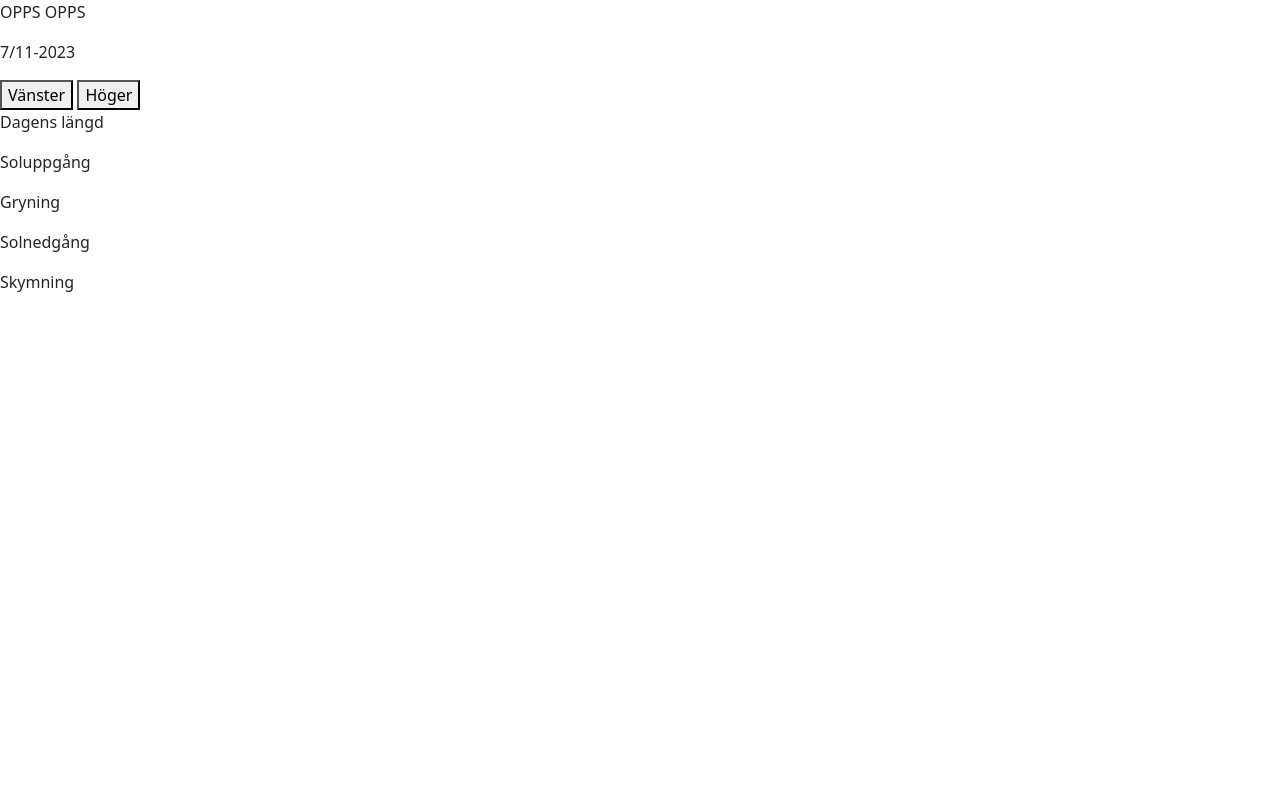
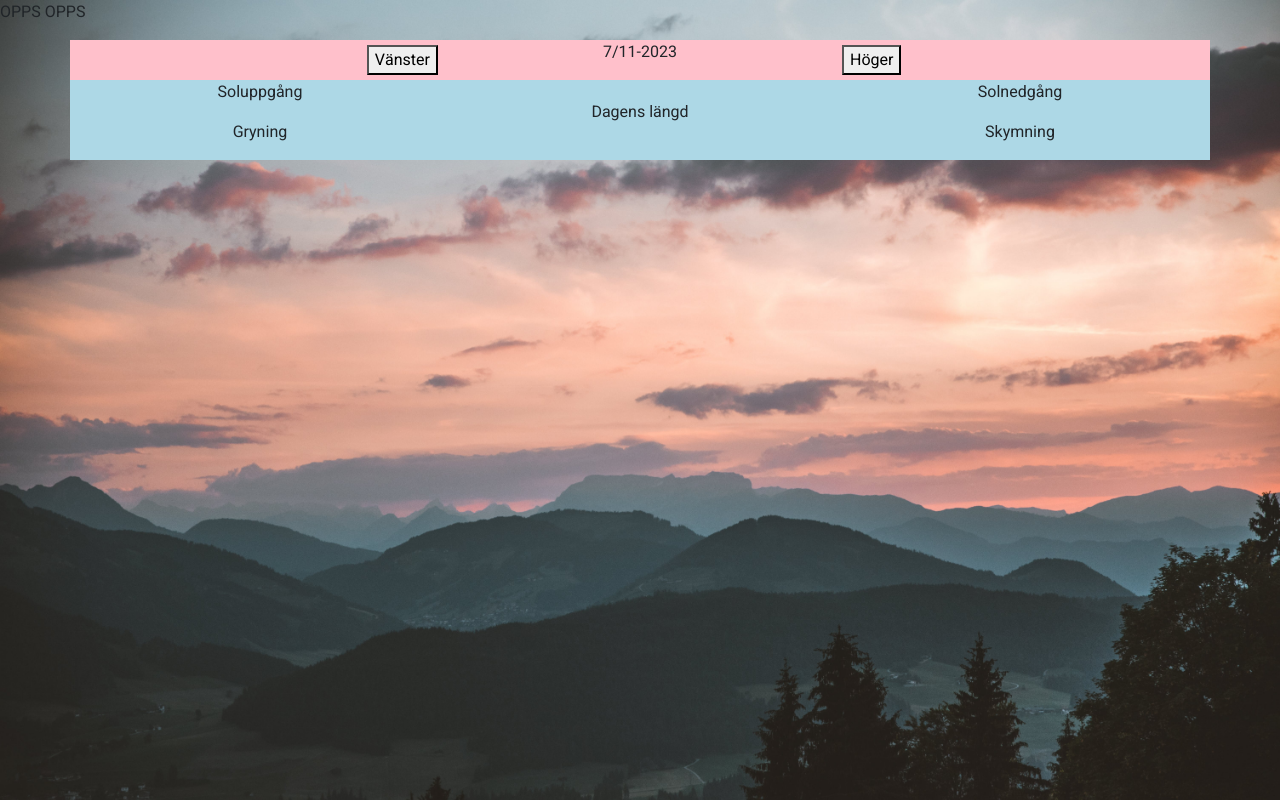
Before and after one commit to SannaSiljeback/uppgift-API, a plain HTML site: page index.html in a window 1280 px wide. Drawn offline with nearby package versions, Linux system fonts and the light colour scheme; no server answers.

Commit message:
started styling

```diff
--- a/css/style.css
+++ b/css/style.css
@@ -0,0 +1,25 @@
+body {
+    font-family: 'Heebo';
+    background-image: url('../img/skog.jpg');
+    background-repeat: no-repeat;
+    background-attachment: fixed;
+    background-size: cover;
+}
+
+#div-cities {
+    background-color: pink;
+}
+
+#div-info {
+    background-color: lightblue;
+}
+
+#div-left-btn {
+    display: flex;
+    justify-content: end;
+}
+
+#div-right-btn {
+    display: flex;
+    justify-content: start;
+}
--- a/index.html
+++ b/index.html
@@ -5,36 +5,37 @@
     <meta name="viewport" content="width=device-width, initial-scale=1.0">
     <link href="https://cdn.jsdelivr.net/npm/bootstrap@5.3.2/dist/css/bootstrap.min.css" rel="stylesheet" integrity="sha384-T3c6CoIi6uLrA9TneNEoa7RxnatzjcDSCmG1MXxSR1GAsXEV/Dwwykc2MPK8M2HN" crossorigin="anonymous">
     <link rel="stylesheet" href="css/style.css">
+    <link href='https://fonts.googleapis.com/css?family=Heebo' rel='stylesheet'>
     <title>Kunskapskontroll 3</title>
 </head>
 <body>
 
     <p id="error"></p>
 
-    <div id="container">
+    <div class="container text-center">
 
-        <div id="div-cities">
+        <div id="div-cities" class="row">
 
+            <div id="div-left-btn" class="col align-self-center">
+                <button id="left-btn" onclick="fetchPrev()" >Vänster</button>
+            </div>
+
+            <div class="col">
             <p id="datum"></p>
             <p id="city"></p>
 
+            <p id="timezone"></p>
+            </div>
 
-            <p id="timezone"></p>
-
-
-            <button id="right-btn" onclick="fetchPrev()" >Vänster</button>
-            <button id="left-btn" onclick="fetchNext()">Höger</button>
+            <div id="div-right-btn" class="col align-self-center">
+            <button id="right-btn" onclick="fetchNext()">Höger</button>
+            </div>
 
         </div>
 
-        <div id="div-info">
+        <div id="div-info" class="row">
 
-            <div id="div-dayLength">
-                <p>Dagens längd</p>
-                <p id="day-length"></p>
-            </div>
-
-            <div id="div-sunrise">
+            <div id="div-sunrise" class="col">
                 <p>Soluppgång</p>
                 <p id="sunrise"></p>
 
@@ -42,7 +43,14 @@
                 <p id="dawn"></p>
             </div>
 
-            <div id="div-sunset">
+
+            <div id="div-dayLength" class="col align-self-center">
+                <p>Dagens längd</p>
+                <p id="day-length"></p>
+            </div>
+
+
+            <div id="div-sunset" class="col">
                 <p>Solnedgång</p>
                 <p id="sunset"></p>
 
```
Also changed, not shown: img/skog.jpg (added).
